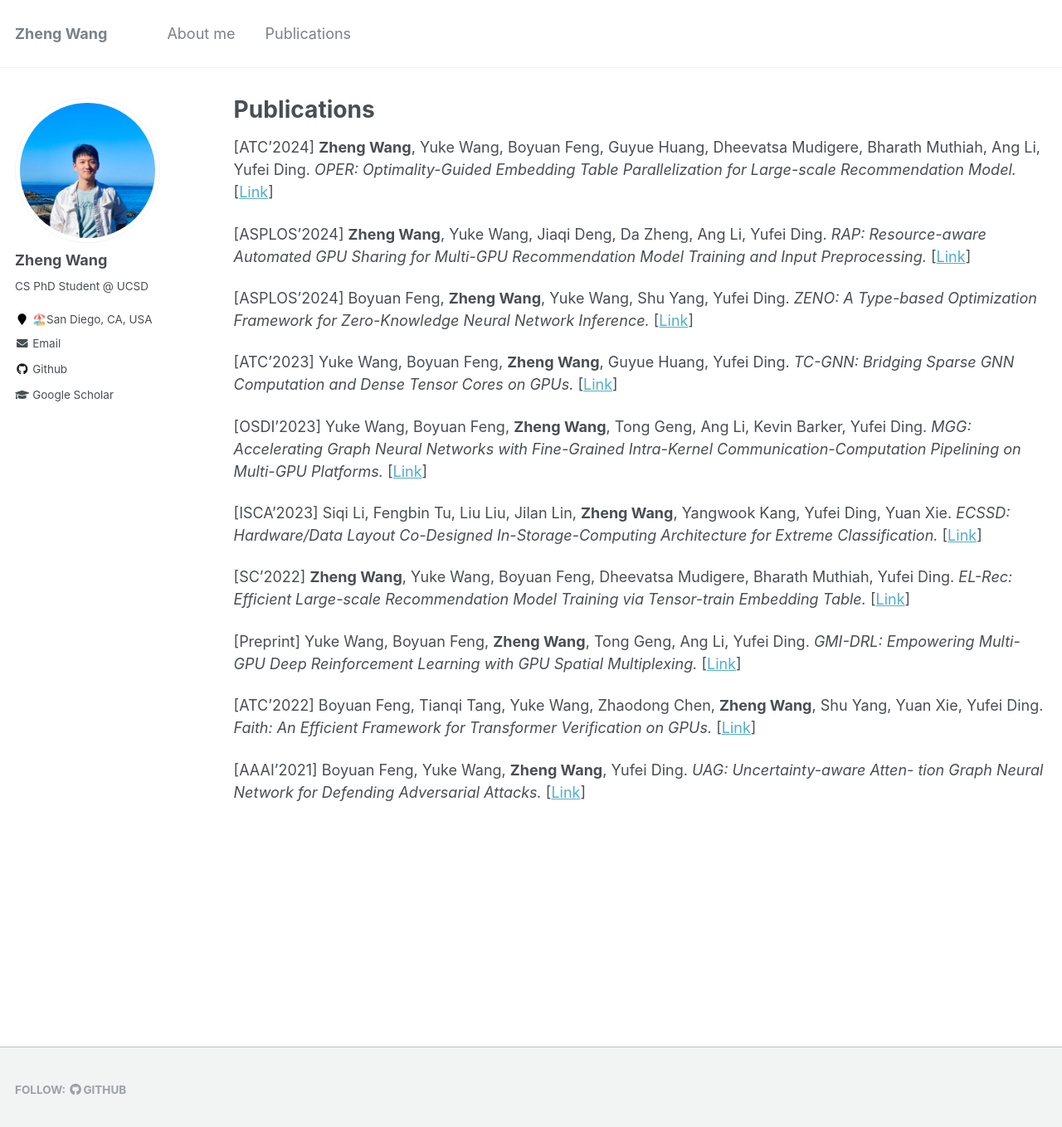
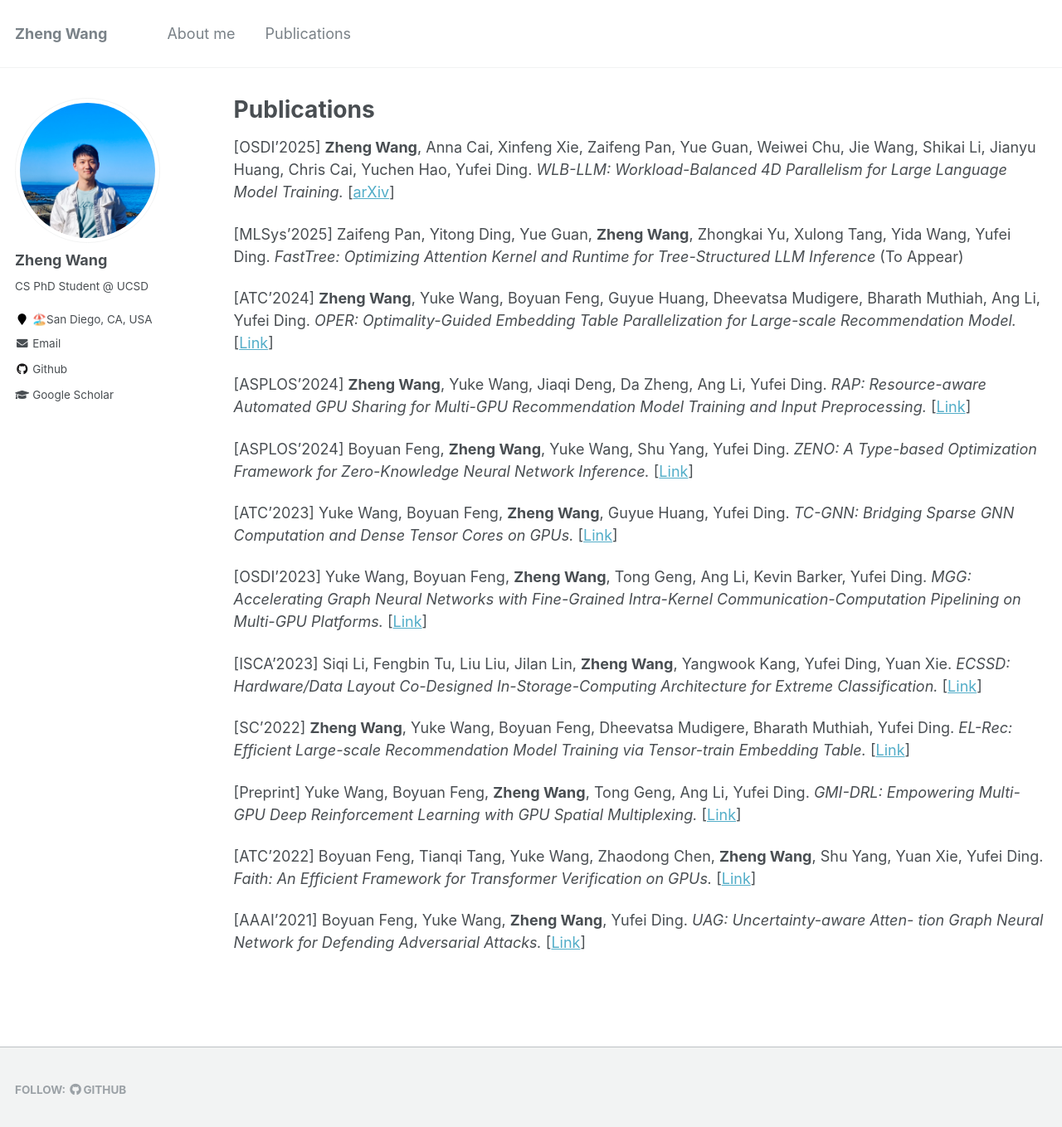
Before and after one commit to Ash-Zheng/Ash-Zheng.github.io, a Jekyll site: the page built from _pages/publications.md, in a window 1280 px wide and 1372 px high. Shown: the top 1359 px of the window at 83% size. Built offline with Jekyll 4.4.1, drawn with Linux system fonts in a browser that asks for light colours.

Commit message:
update March 2025

```diff
--- a/_pages/publications.md
+++ b/_pages/publications.md
@@ -14,6 +14,13 @@ author_profile: true
 {% for post in site.publications reversed %}
   {% include archive-single.html %}
 {% endfor %} -->
+[OSDI'2025] **Zheng Wang**, Anna Cai, Xinfeng Xie, Zaifeng Pan, Yue Guan, Weiwei Chu, Jie Wang, Shikai Li, Jianyu Huang, Chris Cai, Yuchen Hao, Yufei Ding.
+*WLB-LLM: Workload-Balanced 4D Parallelism for Large Language Model Training.*
+[<a href="https://arxiv.org/abs/2503.17924">arXiv</a>]
+
+[MLSys'2025] Zaifeng Pan, Yitong Ding, Yue Guan, **Zheng Wang**, Zhongkai Yu, Xulong Tang, Yida Wang, Yufei Ding.
+*FastTree: Optimizing Attention Kernel and Runtime for Tree-Structured LLM Inference* (To Appear)
+
 [ATC'2024] **Zheng Wang**, Yuke Wang, Boyuan Feng, Guyue Huang, Dheevatsa Mudigere, Bharath Muthiah, Ang Li, Yufei Ding.
 *OPER: Optimality-Guided Embedding Table Parallelization for Large-scale Recommendation Model.*
 [<a href="https://www.usenix.org/conference/atc24/presentation/wang">Link</a>]
```
